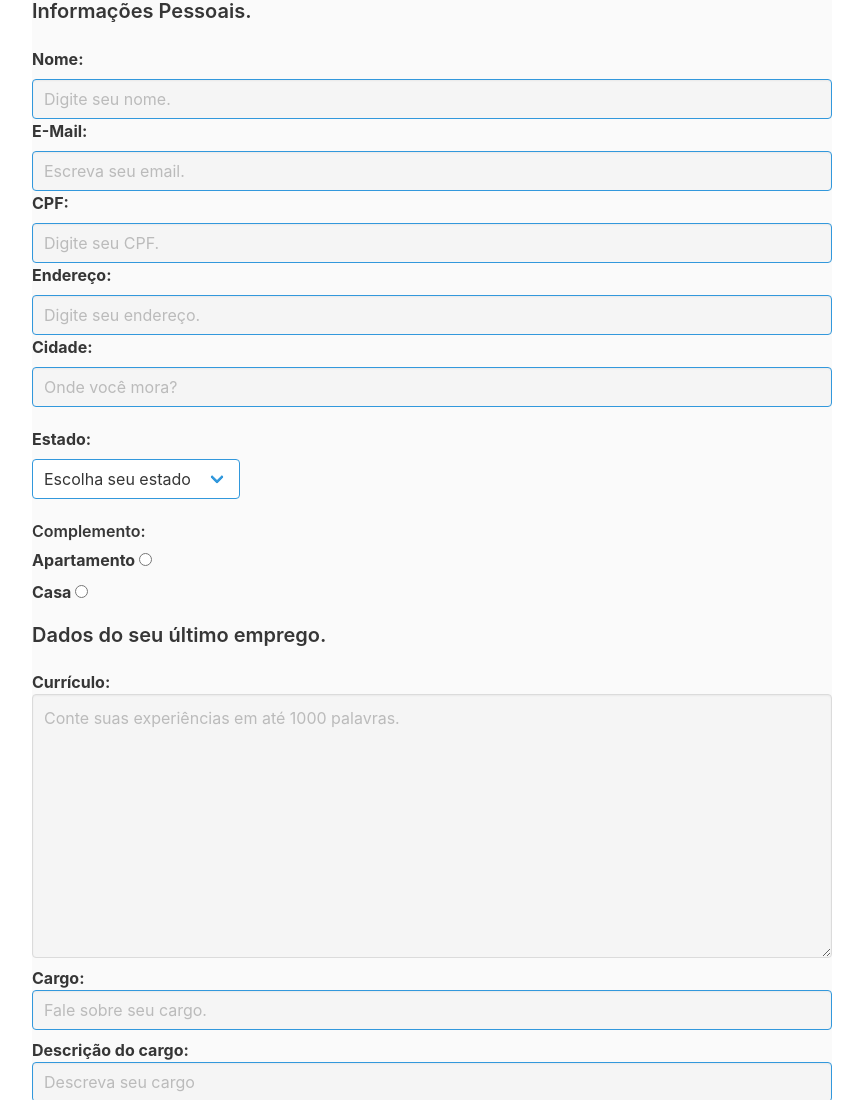
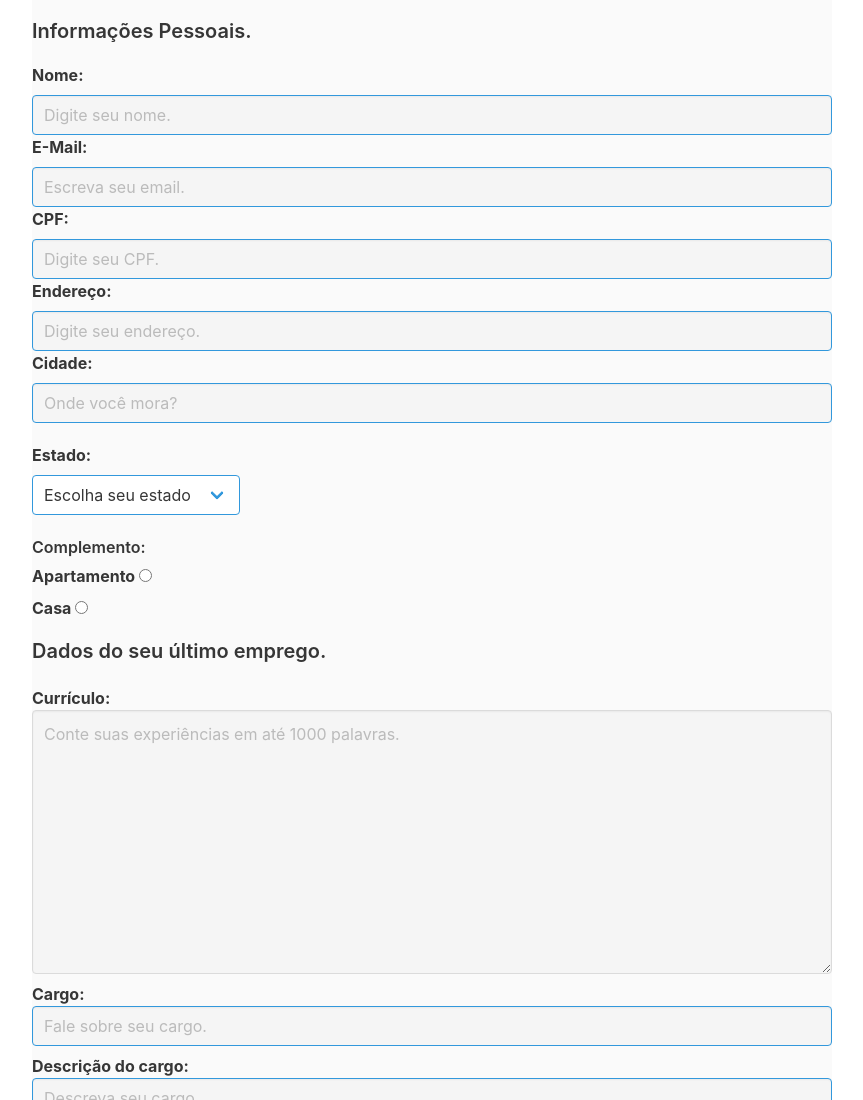
Before and after one commit to brunowedley/trybe-exercises, a plain HTML site: page exercises/html-e-css-forms-flexbox-e-responsivo_1/form.html in a window 1280 px wide. Shown: the top 1100 px of the page, without its empty margins (208-1071 px from the left). Drawn offline with Linux system fonts and the light colour scheme.

Commit message:
adiciona margem no header

```diff
--- a/exercises/html-e-css-forms-flexbox-e-responsivo_1/form.html
+++ b/exercises/html-e-css-forms-flexbox-e-responsivo_1/form.html
@@ -10,12 +10,11 @@
 </head>
 
 <body>
-    <header>
-
-    </header>
     <form action="" method="get" class="speaker-form">
         <fieldset class="field-text">
-            <p class="title is-5">Informações Pessoais.</p>
+            <header class="header">
+                <p class="title is-5">Informações Pessoais.</p>
+            </header>
             <div class="main-information control">
                 <label class="label" for="input-name">Nome:</label>
                 <input class="input is-info" type="text" name="name" id="input-name" placeholder="Digite seu nome." required maxLength='40'>
--- a/exercises/html-e-css-forms-flexbox-e-responsivo_1/styles.css
+++ b/exercises/html-e-css-forms-flexbox-e-responsivo_1/styles.css
@@ -33,3 +33,7 @@ body {
 .calendar {
     margin-top: 20px;
 }
+
+.header {
+    margin-top: 20px;
+}
```
